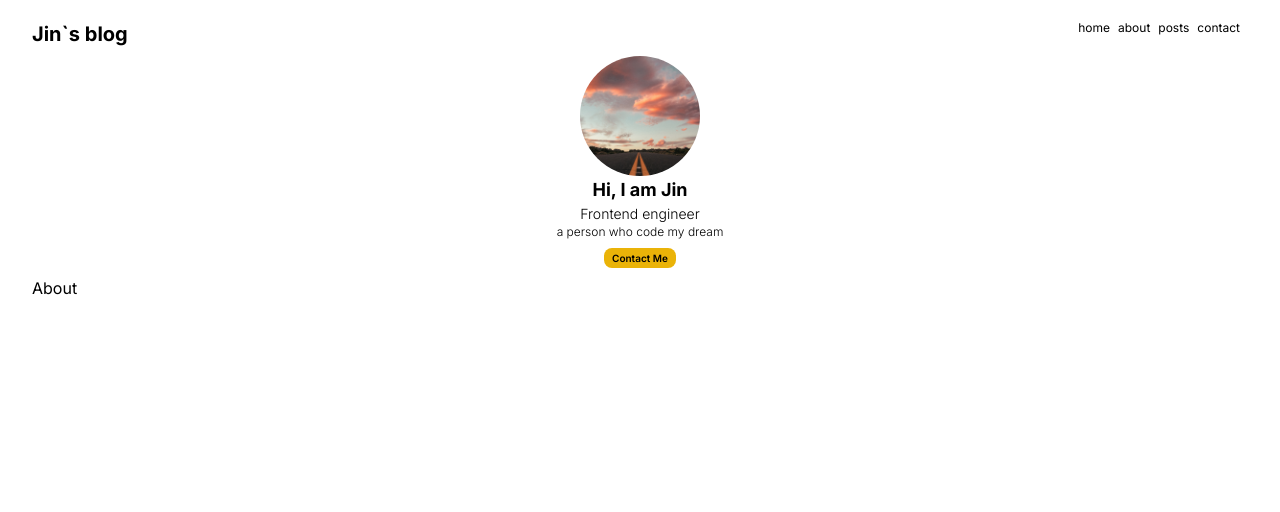
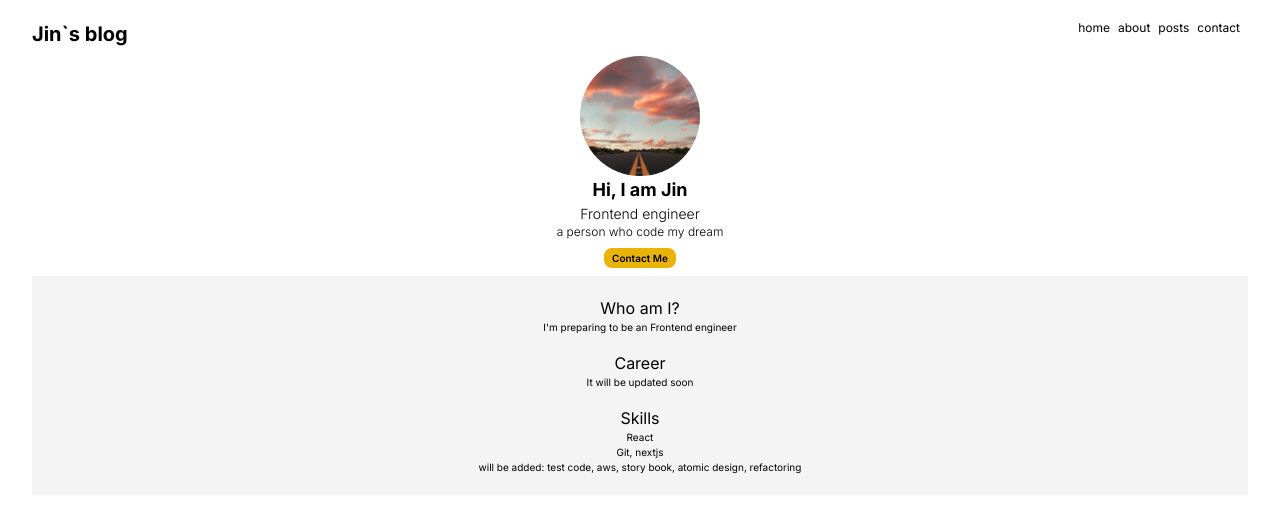
Before and after one commit to jinbaek78/nextjs-practice-blog, a Next.js app: page /about in a window 1280 px wide. Shown: the top 512 px of the page. Built offline with nearby package versions, Linux system fonts and the light colour scheme.

Commit message:
feat: add contents on about page

```diff
--- a/src/app/about/page.tsx
+++ b/src/app/about/page.tsx
@@ -5,7 +5,27 @@ export default function page({}: Props) {
   return (
     <div>
       <Avatar />
-      About
+      <section className="bg-zinc-100 w-full p-2 py-3 flex flex-col justify-center items-center">
+        <div className="flex flex-col justify-center items-center my-2">
+          <h2>Who am I?</h2>
+          <p className="text-[10px]">
+            I'm preparing to be an Frontend engineer
+          </p>
+        </div>
+        <div className="flex flex-col justify-center items-center my-2">
+          <h2>Career</h2>
+          <p className="text-[10px]">It will be updated soon</p>
+        </div>
+        <div className="flex flex-col justify-center items-center my-2">
+          <h2 className="">Skills</h2>
+          <p className="text-[10px]">React</p>
+          <p className="text-[10px]">Git, nextjs</p>
+          <p className="text-[10px]">
+            will be added: test code, aws, story book, atomic design,
+            refactoring
+          </p>
+        </div>
+      </section>
     </div>
   );
 }
```
